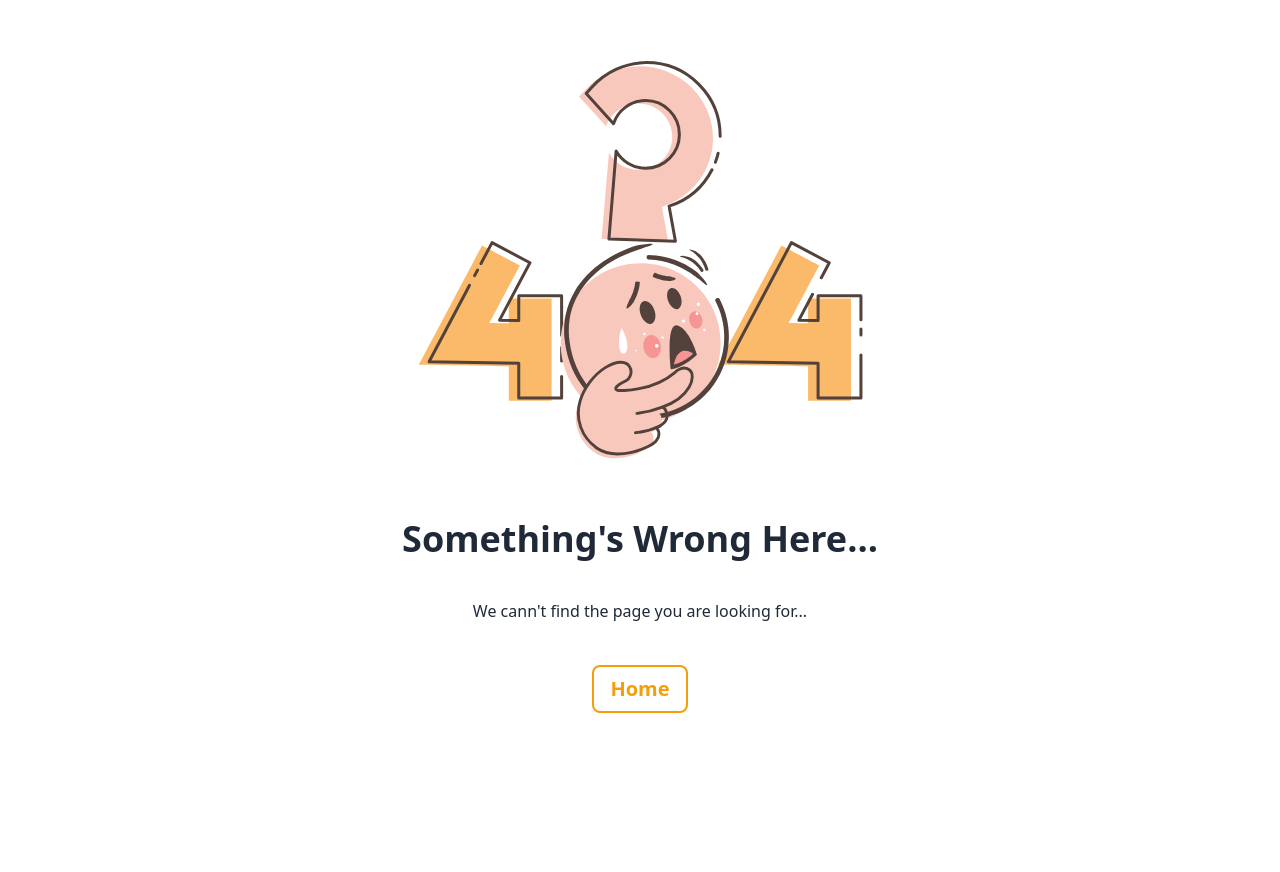
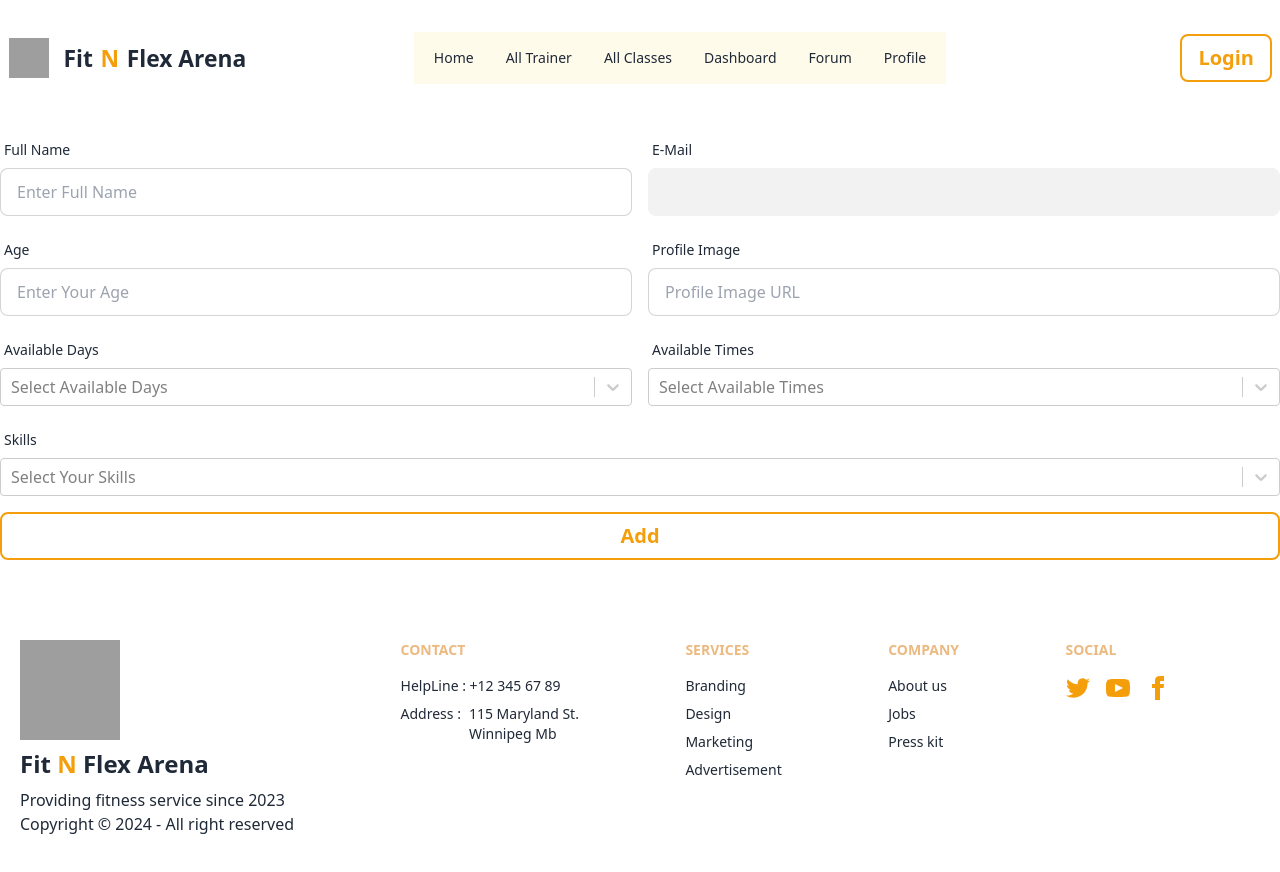
Before and after one commit to Md-Firoz-Mahmud-Nur/0163-Fit-N-Flex-Arena-client-assignment-12-module-72, a React (Vite) app: page /becomeATrainer in a window 1280 px wide. Shown: the top 872 px of the page. Before the commit the page ends 800 px from the top, so only its background shows below. Built offline with nearby package versions, Linux system fonts and the light colour scheme; no server answers; grey boxes are pictures that could not be loaded.

Commit message:
be a trainer form

```diff
--- a/package.json
+++ b/package.json
@@ -19,8 +19,10 @@
     "react-helmet-async": "^2.0.5",
     "react-icons": "^5.2.1",
     "react-router-dom": "^6.23.1",
+    "react-select": "^5.8.0",
     "react-toastify": "^10.0.5",
-    "sort-by": "^1.2.0"
+    "sort-by": "^1.2.0",
+    "sweetalert2": "^11.11.1"
   },
   "devDependencies": {
     "@types/react": "^18.2.66",
--- a/src/AllTrainer/BecomeATrainer.jsx
+++ b/src/AllTrainer/BecomeATrainer.jsx
@@ -1,10 +1,206 @@
-import React from 'react';
+import { useContext, useState } from "react";
+import { AuthContext } from "../AuthProvider";
+import Select from "react-select";
 
 const BecomeATrainer = () => {
+  const { user } = useContext(AuthContext);
+  console.log(user);
+  const skills = [
+    { value: "JavaScript", label: "JavaScript" },
+    { value: "React", label: "React" },
+    { value: "Node.js", label: "Node.js" },
+    { value: "CSS", label: "CSS" },
+    { value: "HTML", label: "HTML" },
+    { value: "Python", label: "Python" },
+    { value: "Java", label: "Java" },
+    { value: "C++", label: "C++" },
+  ];
+
+  const daysOfWeek = [
+    { value: "Sat", label: "Saturday" },
+    { value: "Sun", label: "Sunday" },
+    { value: "Mon", label: "Monday" },
+    { value: "Tue", label: "Tuesday" },
+    { value: "Wed", label: "Wednesday" },
+    { value: "Thu", label: "Thursday" },
+    { value: "Fri", label: "Friday" },
+  ];
+
+  const timesOfDay = [
+    { value: "morning", label: "Morning (7 AM - 8 AM)" },
+    { value: "afternoon", label: "Afternoon (3 PM - 4 PM)" },
+    { value: "evening", label: "Evening (5 PM - 6 PM)" },
+    { value: "night", label: "Night (7 PM - 8 PM)" },
+  ];
+
+  const [selectedSkills, setSelectedSkills] = useState([]);
+  const [selectedDays, setSelectedDays] = useState([]);
+  const [selectedTimes, setSelectedTimes] = useState([]);
+
+  const handleSkillsChange = (selectedOptions) => {
+    setSelectedSkills(selectedOptions);
+  };
+  const handleDaysChange = (selectedOptions) => {
+    setSelectedDays(selectedOptions);
+  };
+  const handleTimesChange = (selectedOptions) => {
+    setSelectedTimes(selectedOptions);
+  };
+
+  console.log(selectedSkills);
+  console.log(selectedDays);
+  console.log(selectedTimes);
+
+  const handleSubmit = async (e) => {
+    e.preventDefault();
+
+    const selectedSkillsValues = selectedSkills.map((skill) => skill.value);
+    const selectedDayValues = selectedDays.map((day) => day.value);
+    const selectedTimeValues = selectedTimes.map((time) => time.value);
+    console.log(selectedSkillsValues);
+    console.log(selectedDayValues);
+    console.log(selectedTimeValues);
+
+    try {
+      const response = await fetch("http://localhost:3000/users", {
+        method: "POST",
+        headers: {
+          "Content-Type": "application/json",
+        },
+        body: JSON.stringify({
+          skills: selectedSkills,
+          availableDays: selectedDayValues,
+          availableTimes: selectedTimeValues,
+        }),
+      });
+      if (response.ok) {
+        console.log("Skills submitted successfully");
+      } else {
+        console.error("Failed to submit skills");
+      }
+    } catch (error) {
+      console.error("Error submitting skills:", error);
+    }
+  };
+
   return (
-    <div>
-      Become a trainer
-    </div>
+    <form onSubmit={handleSubmit} className="mt-10">
+      <div className="grid grid-cols-2 gap-4">
+        <div className="form-control col-span-2 w-full md:col-span-1">
+          <label className="label">
+            <span className="label-text">Full Name</span>
+          </label>
+          <label className="input-group">
+            <input
+              type="text"
+              className="input input-bordered w-full"
+              name="fullName"
+              defaultValue={user?.displayName}
+              placeholder="Enter Full Name"
+              required
+            />
+          </label>
+        </div>
+        <div className="form-control col-span-2 w-full md:col-span-1">
+          <label className="label">
+            <span className="label-text">E-Mail</span>
+          </label>
+          <label className="input-group">
+            <input
+              type="email"
+              className="input input-bordered w-full"
+              name="email"
+              disabled
+              defaultValue={user?.email}
+              required
+            />
+          </label>
+        </div>
+        <div className="form-control col-span-2 w-full md:col-span-1">
+          <label className="label">
+            <span className="label-text">Age</span>
+          </label>
+          <label className="input-group">
+            <input
+              type="number"
+              min={0}
+              className="input input-bordered w-full"
+              name="email"
+              placeholder="Enter Your Age"
+              required
+            />
+          </label>
+        </div>
+        <div className="form-control col-span-2 w-full md:col-span-1">
+          <label className="label">
+            <span className="label-text">Profile Image</span>
+          </label>
+          <label className="input-group">
+            <input
+              type="url"
+              min={0}
+              className="input input-bordered w-full"
+              name="profileImage"
+              placeholder="Profile Image URL"
+              defaultValue={user?.photoURL}
+              required
+            />
+          </label>
+        </div>
+
+        <div className="form-control col-span-2 w-full md:col-span-1">
+          <label className="label">
+            <span className="label-text">Available Days</span>
+          </label>
+          <div className="input-group">
+            <Select
+              isMulti
+              options={daysOfWeek}
+              className="w-full"
+              classNamePrefix="select"
+              placeholder="Select Available Days"
+              onChange={handleDaysChange}
+              required
+            />
+          </div>
+        </div>
+        <div className="form-control col-span-2 w-full md:col-span-1">
+          <label className="label">
+            <span className="label-text">Available Times</span>
+          </label>
+          <div className="input-group">
+            <Select
+              isMulti
+              options={timesOfDay}
+              className="w-full"
+              classNamePrefix="select"
+              placeholder="Select Available Times"
+              onChange={handleTimesChange}
+              required
+            />
+          </div>
+        </div>
+        <div className="form-control col-span-2 w-full md:col-span-2">
+          <label className="label">
+            <span className="label-text">Skills</span>
+          </label>
+          <div className="input-group">
+            <Select
+              isMulti
+              options={skills}
+              className="w-full"
+              classNamePrefix="select"
+              placeholder="Select Your Skills"
+              onChange={handleSkillsChange}
+              required
+            />
+          </div>
+        </div>
+        <button className="btn btn-outline col-span-2 border-2 border-amber-500 bg-transparent text-xl text-amber-500 hover:border-amber-500 hover:bg-amber-500 hover:text-white">
+          Add
+        </button>
+      </div>
+    </form>
   );
 };
 
--- a/src/Navbar.jsx
+++ b/src/Navbar.jsx
@@ -41,7 +41,7 @@ const Navbar = () => {
     </>
   );
   return (
-    <div className="container navbar mx-auto mt-6 bg-base-100 mb-20">
+    <div className="container navbar mx-auto mb-10 mt-6 bg-base-100">
       <div className="navbar-start">
         <div className="dropdown">
           <div tabIndex={0} role="button" className="btn btn-ghost lg:hidden">
--- a/src/main.jsx
+++ b/src/main.jsx
@@ -10,6 +10,7 @@ import { HelmetProvider } from "react-helmet-async";
 import AuthProvider from "./AuthProvider.jsx";
 import Register from "./Register.jsx";
 import AllTrainer from "./AllTrainer/AllTrainer.jsx";
+import BecomeATrainer from "./AllTrainer/BecomeATrainer.jsx";
 
 const router = createBrowserRouter([
   {
@@ -33,11 +34,16 @@ const router = createBrowserRouter([
         path: "/allTrainer",
         element: <AllTrainer></AllTrainer>,
       },
+      {
+        path: "/becomeATrainer",
+        element: <BecomeATrainer></BecomeATrainer>,
+      },
     ],
   },
 ]);
 
 ReactDOM.createRoot(document.getElementById("root")).render(
+  <div className="container mx-auto">
     <React.StrictMode>
       <AuthProvider>
         <HelmetProvider>
@@ -45,4 +51,5 @@ ReactDOM.createRoot(document.getElementById("root")).render(
         </HelmetProvider>
       </AuthProvider>
     </React.StrictMode>
+  </div>,
 );
```
Also changed, not shown: 1 other file (tests, documents, lock files or other folders). Lines whose indentation alone changed are shown as unchanged.
